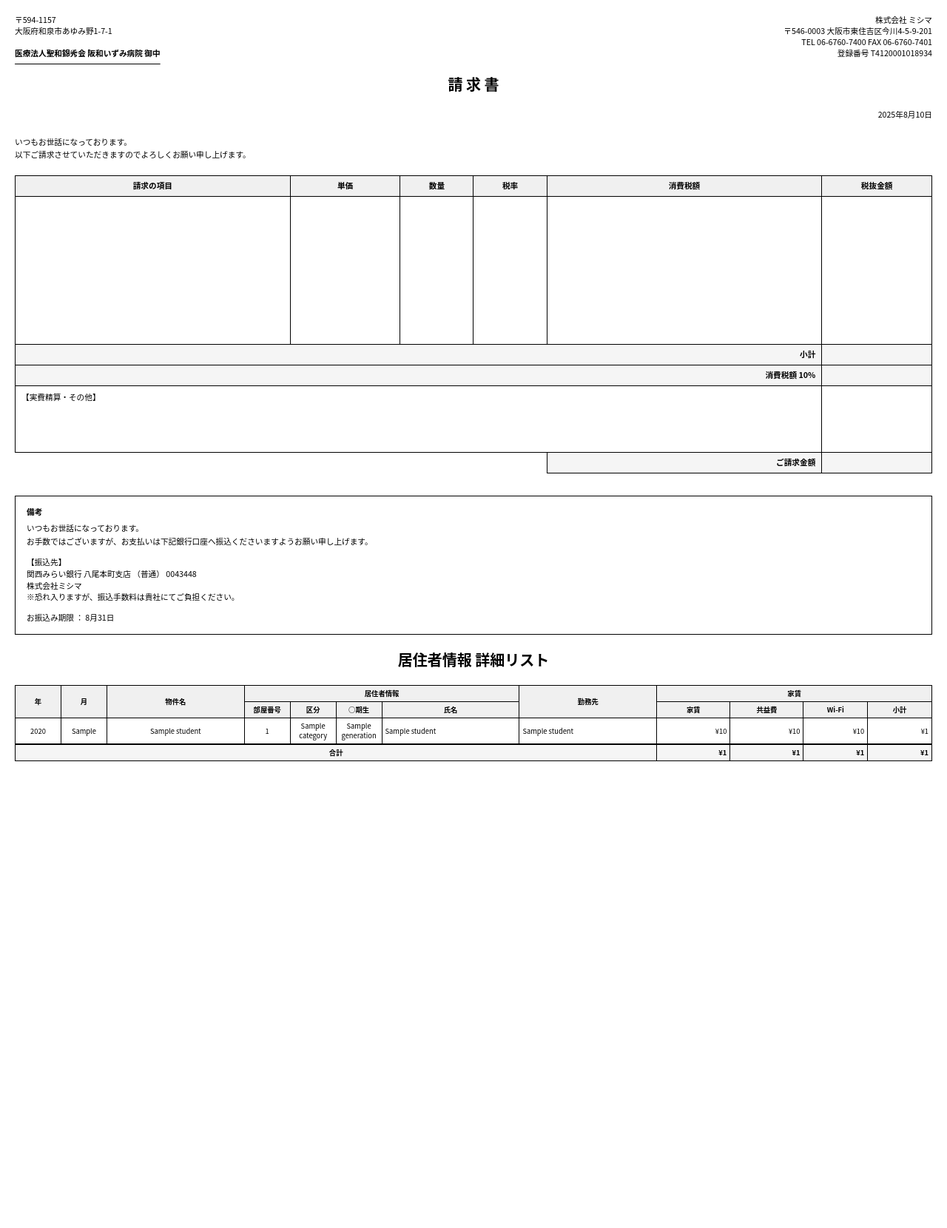
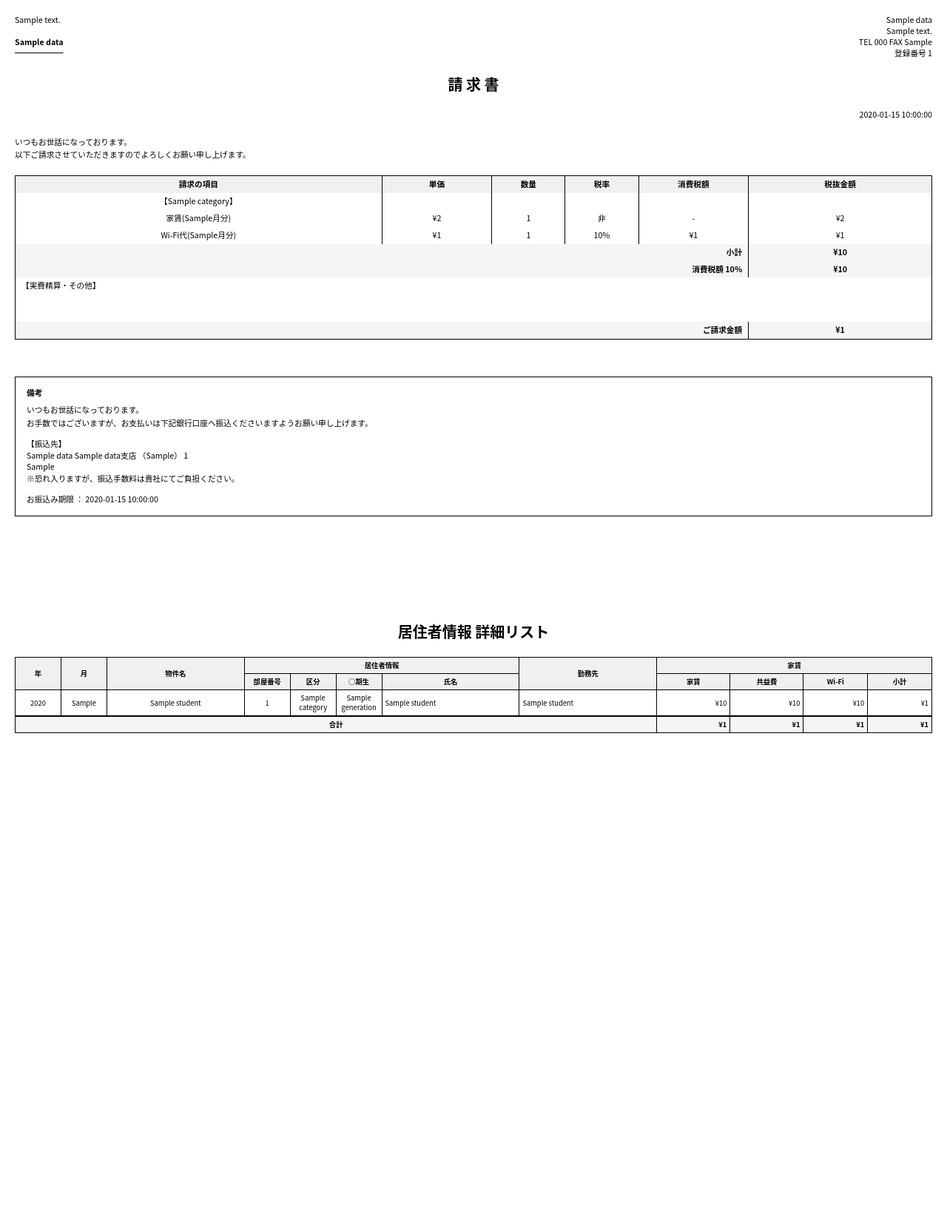
Before and after one commit to sousei-dev/sousei-system-backend, a FastAPI app: template templates/company_invoice.html in a window 1280 px wide. Shown: the whole page at 74% size. Before the commit the page ends 1029 px from the top, so only its background shows below. Run offline with FastAPI, Linux system fonts and the light colour scheme; the template is opened without the code that fills it: most values are stand-ins (such as "Sample title", 1, 10 or a date in 2020).

Commit message:
청구서관련 정보추가 / 로직수정

```diff
--- a/templates/company_invoice.html
+++ b/templates/company_invoice.html
@@ -27,15 +27,30 @@
     /* 1페이지는 세로 방향 */
     @page :first {
       size: A4 portrait;
+      margin: 20mm;
     }
 
     /* 2페이지는 가로 방향 */
     @page {
       size: A4 landscape;
+      margin: 15mm;
     }
 
     .page-break {
       page-break-before: always;
+      page-break-after: always;
+    }
+
+    /* 1페이지 컨테이너 */
+    .first-page {
+      page-break-after: always;
+      min-height: 100vh;
+    }
+
+    /* 2페이지 컨테이너 */
+    .second-page {
+      page-break-before: always;
+      min-height: 100vh;
     }
     .header {
       display: flex;
@@ -73,25 +88,29 @@
       border-collapse: collapse;
       margin-bottom: 20px;
       font-size: 8pt;
+      border: 1px solid #000;  /* 겉 테두리선 추가 */
     }
     .invoice-table th,
     .invoice-table td {
-      border: 1px solid #000;
-      padding: 8px;
+      border-left: 1px solid #000;  /* 세로선 */
+      border-right: 1px solid #000;  /* 세로선 */
+      border-top: none;  /* 가로선 제거 */
+      border-bottom: none;  /* 가로선 제거 */
+      padding: 4px 8px;
       text-align: center;
       vertical-align: middle;
-      height: 30px;
+      height: auto;
     }
     .invoice-table th {
       background-color: #f0f0f0;
       font-weight: bold;
       font-size: 8pt;
       height: auto;
-      padding: 6px 8px;
+      padding: 4px 8px;
     }
     .item-description {
       text-align: left;
-      width: 30%;
+      width: 40%;
     }
     .unit-price {
       width: 12%;
@@ -115,7 +134,7 @@
     }
     .summary-row td {
       height: auto;
-      padding: 6px 8px;
+      padding: 4px 8px;  /* 패딩 줄임 */
     }
     .summary-row .none-border {
       background-color: #fff;
@@ -129,24 +148,31 @@
       text-align: left !important;
     }
     .expense-adjustment-row {
-      height: 90px;
+      height: 60px;  /* 박스 높이 설정 */
     }
     .expense-adjustment-row td {
       vertical-align: top;
+      border-left: none;  /* 세로선 제거 */
+      border-right: none;  /* 세로선 제거 */
+    }
+    .expense-adjustment-row .item-description-left {
+      border-left: 1px solid #000;  /* 왼쪽 세로선만 유지 */
+    }
+    .expense-adjustment-row .amount-excluding-tax {
+      border-right: 1px solid #000;  /* 오른쪽 세로선만 유지 */
     }
     .final-total-row {
-      border: 3px solid #000;
+      border: none;  /* 선 제거 */
       font-weight: bold;
     }
     .final-total-row td {
-      border-bottom: none;
-      border-left: none;
+      border: none;  /* 선 제거 */
     }
     .final-total-row td:first-child {
-      border-left: 1px solid #000;
+      border: none;  /* 선 제거 */
     }
     .notes-section {
-      margin-top: 30px;
+      margin-top: 50px;
       padding: 15px;
       border: 1px solid #000;
       line-height: 1.2;
@@ -228,24 +254,24 @@
 </head>
 <body>
   <!-- 1페이지: 청구서 -->
+  <div class="first-page">
     <div class="header">
       <div class="recipient-info">
-      〒594-1157<br>
-      大阪府和泉市あゆみ野1-7-1<br><br>
-      <strong><span class="recipient-name">医療法人聖和錦秀会 阪和いずみ病院 御中</span></strong>
+        {{ data.recipient_address }}<br><br>
+        <strong><span class="recipient-name">{{ data.recipient_name }}</span></strong>
       </div>
       <div class="sender-info">
-      株式会社 ミシマ<br>
-      〒546-0003 大阪市東住吉区今川4-5-9-201<br>
-      TEL 06-6760-7400 FAX 06-6760-7401<br>
-      登録番号 T4120001018934
+        {{ data.sender_name }}<br>
+        {{ data.sender_address }}<br>
+        TEL {{ data.sender_tel }} FAX {{ data.sender_fax }}<br>
+        登録番号 {{ data.registration_number }}
       </div>
     </div>
 
     <div class="title">請 求 書</div>
 
     <div class="invoice-date">
-    2025年8月10日
+      {{ data.invoice_date }}
     </div>
 
     <div class="intro-message">
@@ -265,9 +291,51 @@
         </tr>
       </thead>
       <tbody>
-      <!-- 빈 행들 - 실제 데이터가 들어갈 공간 -->
-      <tr style="height: 200px;">
-        <td class="item-description" style="vertical-align: top;"></td>
+        <!-- 카테고리별 표시 -->
+        {% if data.categories %}
+          {% for category in data.categories %}
+            <tr>
+              <td class="item-description">【{{ category.name }}】</td>
+              <td class="unit-price"></td>
+              <td class="quantity"></td>
+              <td class="tax-rate"></td>
+              <td class="tax-amount"></td>
+              <td class="amount-excluding-tax"></td>
+            </tr>
+            <tr>
+              <td class="item-description">家賃({{ category.billing_month }}月分)</td>
+              <td class="unit-price">¥{{ "{:,}".format(category.total_rent + category.total_management) }}</td>
+              <td class="quantity">1</td>
+              <td class="tax-rate">非</td>
+              <td class="tax-amount">-</td>
+              <td class="amount-excluding-tax">¥{{ "{:,}".format(category.total_rent + category.total_management) }}</td>
+            </tr>
+            <tr>
+              <td class="item-description">Wi-Fi代({{ category.billing_month }}月分)</td>
+              <td class="unit-price">¥{{ "{:,}".format(category.total_wifi) }}</td>
+              <td class="quantity">1</td>
+              <td class="tax-rate">10%</td>
+              <td class="tax-amount">¥{{ "{:,}".format(category.total_wifi_tax) }}</td>
+              <td class="amount-excluding-tax">¥{{ "{:,}".format(category.total_wifi) }}</td>
+            </tr>
+          {% endfor %}
+        {% endif %}
+
+        <!-- 소계 행 -->
+        <tr class="summary-row">
+          <td class="item-description" colspan="5">小計</td>
+          <td class="amount-excluding-tax">¥{{ "{:,}".format(data.subtotal) }}</td>
+        </tr>
+
+        <!-- 소비세 행 -->
+        <tr class="summary-row">
+          <td class="item-description" colspan="5">消費税額 10%</td>
+          <td class="amount-excluding-tax">¥{{ "{:,}".format(data.tax_amount) }}</td>
+        </tr>
+
+        <!-- 실비정산 행 -->
+        <tr class="expense-adjustment-row">
+          <td class="item-description-left">【実費精算・その他】</td>
           <td class="unit-price"></td>
           <td class="quantity"></td>
           <td class="tax-rate"></td>
@@ -275,29 +343,10 @@
           <td class="amount-excluding-tax"></td>
         </tr>
 
-      <!-- 소계 행 - 한 줄로 합침 -->
+        <!-- 최종 청구금액 행 -->
         <tr class="summary-row">
-        <td class="item-description" colspan="5">小計</td>
-        <td class="amount-excluding-tax"></td>
-      </tr>
-
-      <!-- 소비세 행 - 한 줄로 합침 -->
-      <tr class="summary-row">
-        <td class="item-description" colspan="5">消費税額 10%</td>
-        <td class="amount-excluding-tax"></td>
-      </tr>
-
-      <!-- 실비정산 행 - 한 줄로 합침 -->
-      <tr class="expense-adjustment-row">
-        <td class="item-description-left" colspan="5">【実費精算・その他】</td>
-        <td class="amount-excluding-tax"></td>
-      </tr>
-
-      <!-- 최종 청구금액 행 - 실비정산 다음 줄에 추가 -->
-      <tr class="summary-row">
-        <td class="item-description none-border" colspan="4" style="border-bottom: 0px solid #000;"></td>
-        <td class="item-description final-total-row">ご請求金額</td>
-        <td class="amount-excluding-tax"></td>
+          <td class="item-description" colspan="5">ご請求金額</td>
+          <td class="amount-excluding-tax">¥{{ "{:,}".format(data.total_amount) }}</td>
         </tr>
       </tbody>
     </table>
@@ -310,18 +359,19 @@
 
       <div class="bank-info">
         <p>【振込先】</p>
-      <p>関西みらい銀行 八尾本町支店 （普通） 0043448</p>
-      <p>株式会社ミシマ</p>
+        <p>{{ data.bank_name }} {{ data.branch_name }}支店 （{{ data.account_type }}） {{ data.account_number }}</p>
+        <p>{{ data.account_holder }}</p>
         <p>※恐れ入りますが、振込手数料は貴社にてご負担ください。</p>
       </div>
 
       <div class="payment-deadline">
-      お振込み期限 ： 8月31日
+        お振込み期限 ： {{ data.payment_deadline }}
+      </div>
     </div>
   </div>
 
   <!-- 2페이지: 상세 리스트 (가로 형태) -->
-  <div class="landscape-page">
+  <div class="second-page">
     <div class="title">居住者情報 詳細リスト</div>
 
     <table class="list-table">
```
Also changed, not shown: routers/buildings.py (+64 -21 lines), 1 other file. Lines whose indentation alone changed are shown as unchanged.
